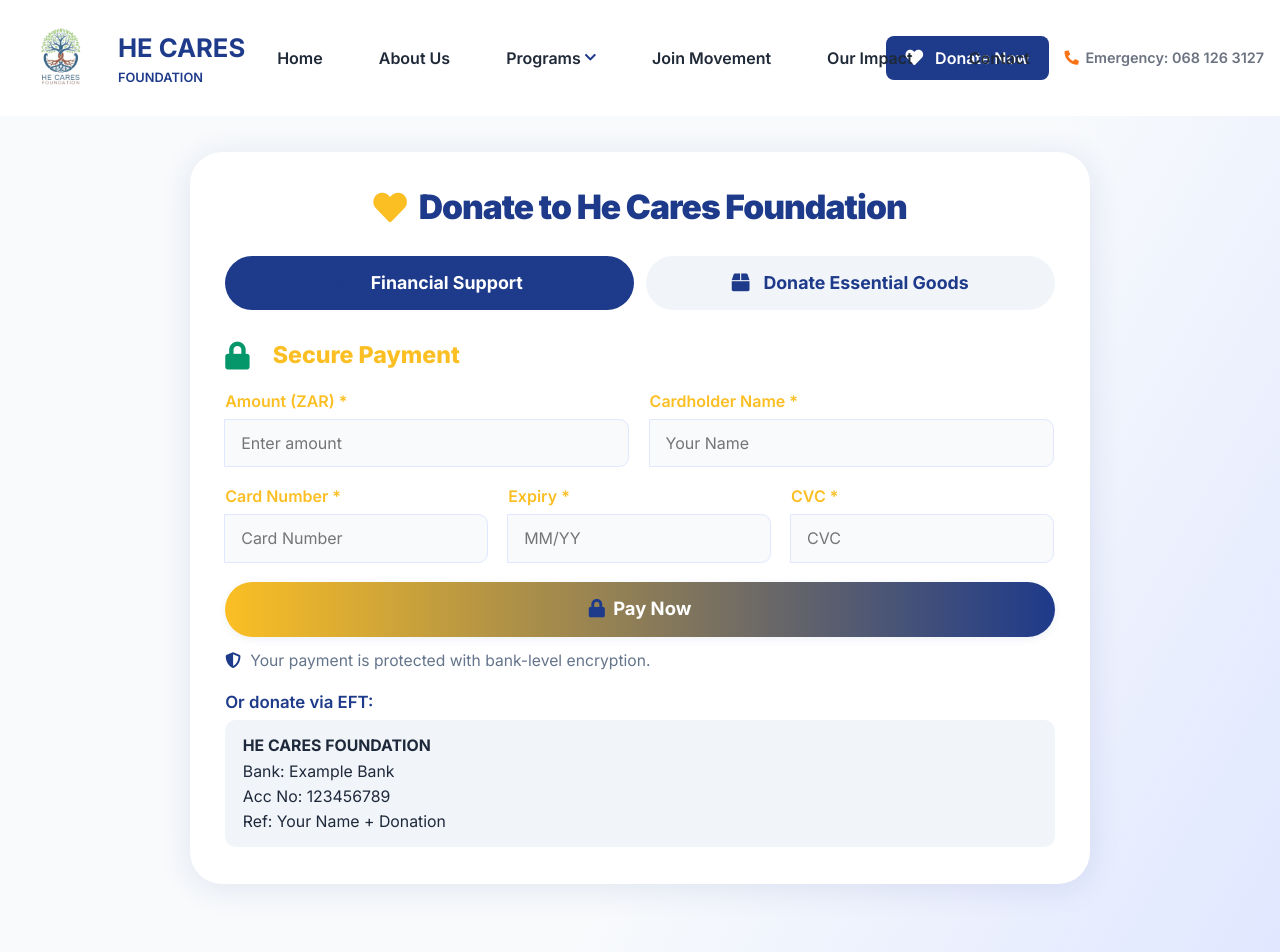
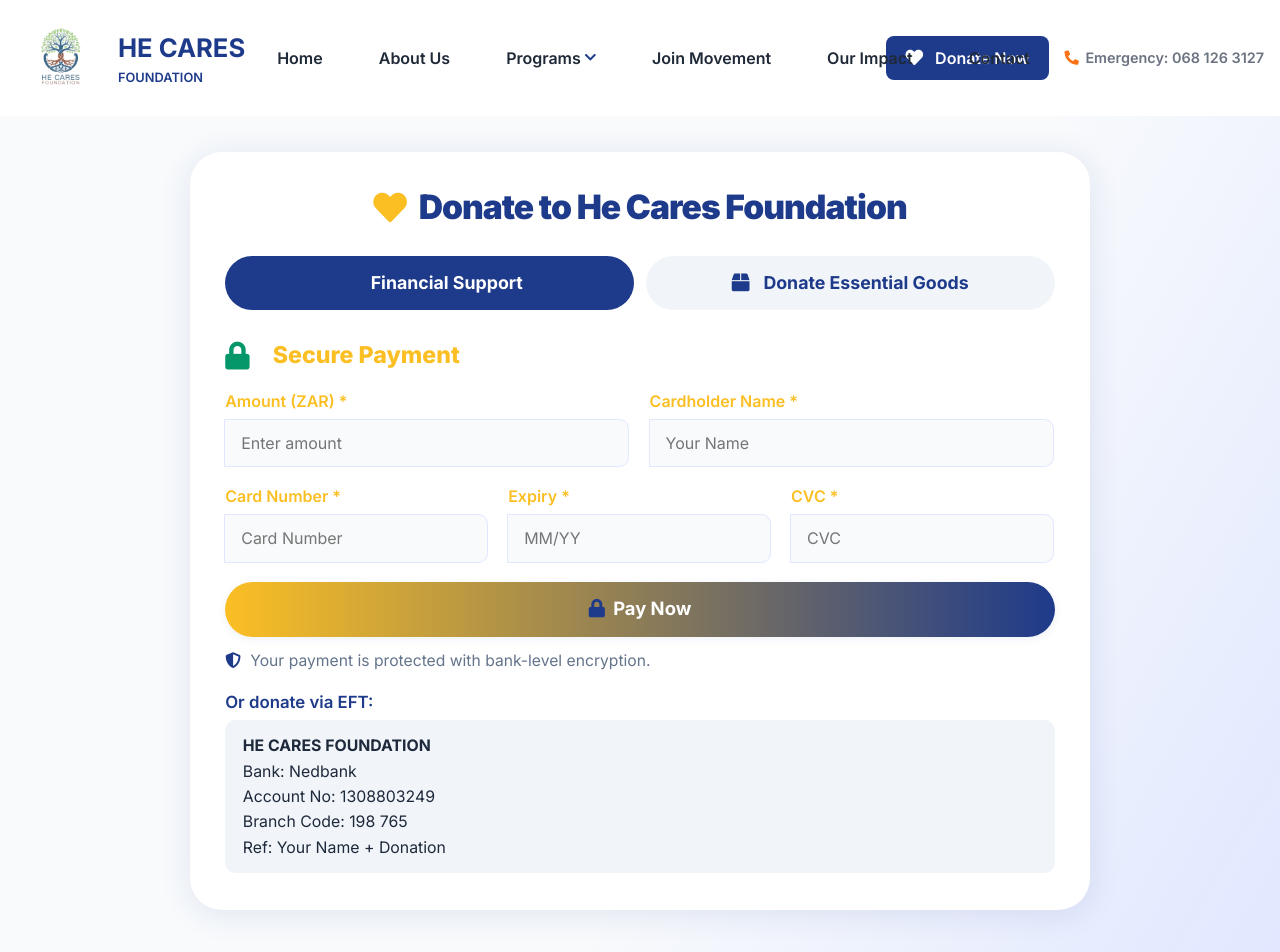
Before and after one commit to PixieStack/he-cares-foundation, an Angular app in the folder frontend/: page /donate in a window 1280 px wide. Shown: the top 952 px of the page. Built offline with nearby package versions, Linux system fonts and the light colour scheme.

Commit message:
auto-commit for 818da98b-ebfe-454c-a5c2-639dc9ca6509

```diff
--- a/frontend/src/app/pages/donate/donate.component.html
+++ b/frontend/src/app/pages/donate/donate.component.html
@@ -174,8 +174,9 @@
         <p>Or donate via EFT:</p>
         <div class="bank-details">
           <strong>HE CARES FOUNDATION</strong><br />
-          Bank: Example Bank<br />
-          Acc No: 123456789<br />
+          Bank: Nedbank<br />
+          Account No: 1308803249<br />
+          Branch Code: 198 765<br />
           Ref: Your Name + Donation
         </div>
       </div>
```
